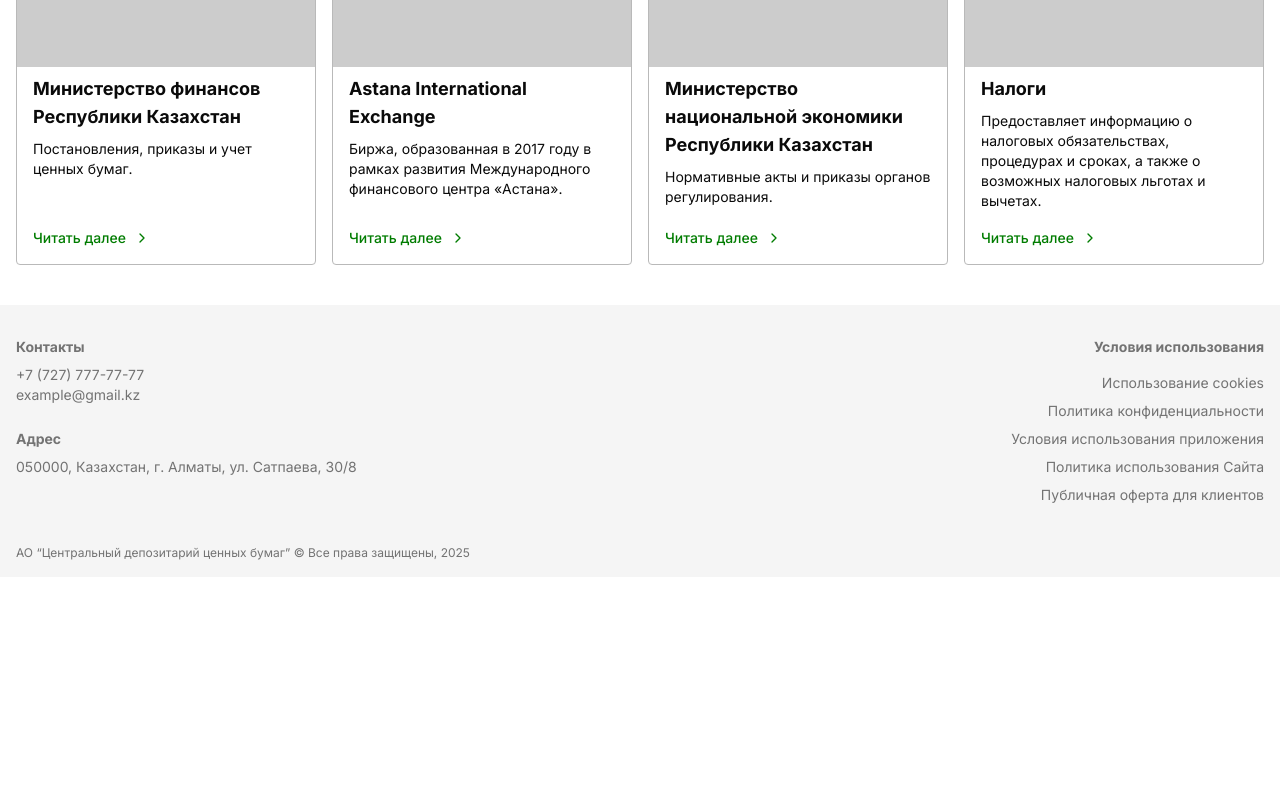
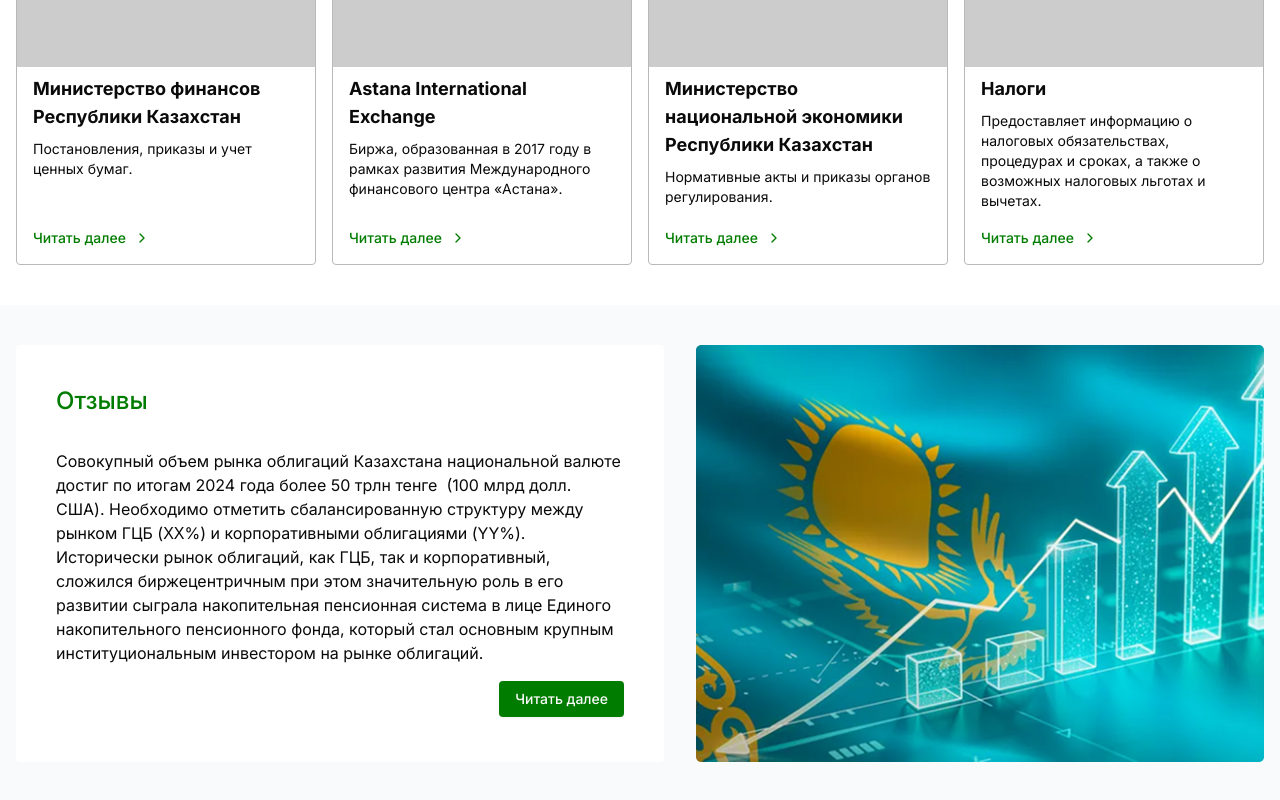
Before and after one commit to nurs3it/cmkz, a Next.js app: page / in a window 1280 px wide. Shown: the part 1938-2738 px from the top of the page. Before the commit the page ends 2515 px from the top, so only its background shows below. Built offline with nearby package versions, Linux system fonts and the light colour scheme.

Commit message:
Refactor Home page layout to include Container component and add Review section; update Button component styles for improved usability

```diff
--- a/src/app/page.tsx
+++ b/src/app/page.tsx
@@ -1,13 +1,18 @@
 import { Security } from "@features/security";
 import { LiveMarket } from "@features/livemarket";
 import { Regulation } from "@features/regulation";
+import { Container } from "@layout/container";
+import { Review } from "@features/review";
 
 export default function Home() {
   return (
-    <div className="container px-4 mx-auto py-10 flex flex-col gap-10">
-      <LiveMarket />
-      <Security />
-      <Regulation />
+    <div className="py-10 flex flex-col gap-10">
+      <Container className="flex flex-col gap-10 px-4">
+        <LiveMarket />
+        <Security />
+        <Regulation />
+      </Container>
+      <Review />
     </div>
   );
 }
--- /dev/null
+++ b/src/components/features/review/index.tsx
@@ -0,0 +1,39 @@
+import { GroupedLayout } from "@layout/grouped";
+import { Card } from "@/components/ui/card";
+import { Container } from "@layout/container";
+import { Button } from "@ui/button";
+import Image from "next/image";
+
+export function Review() {
+  return (
+    <div className="bg-slate-50 py-10">
+      <Container className="flex gap-8 px-4 flex-col lg:flex-row">
+        <Card className="flex-1 shadow-none p-8 lg:p-10 rounded border-none">
+          <GroupedLayout title="Отзывы">
+            <p className="text-base">
+              Совокупный объем рынка облигаций Казахстана национальной валюте
+              достиг по итогам 2024 года более 50 трлн тенге  (100 млрд долл.
+              США). Необходимо отметить сбалансированную структуру между рынком
+              ГЦБ (ΧΧ%) и корпоративными облигациями (YY%). Исторически рынок
+              облигаций, как ГЦБ, так и корпоративный, сложился биржецентричным
+              при этом значительную роль в его развитии сыграла накопительная
+              пенсионная система в лице Единого накопительного пенсионного
+              фонда, который стал основным крупным институциональным инвестором
+              на рынке облигаций.
+            </p>
+            <Button className="w-max ml-auto">Читать далее</Button>
+          </GroupedLayout>
+        </Card>
+        <Card className="flex-1 p-0 shadow-none rounded border-none overflow-hidden">
+          <Image
+            src="/images/banners/review.png"
+            alt="review"
+            width={1000}
+            height={1000}
+            className="w-full h-full object-cover"
+          />
+        </Card>
+      </Container>
+    </div>
+  );
+}
--- /dev/null
+++ b/src/components/layout/container.tsx
@@ -0,0 +1,10 @@
+import { cn } from "@lib/utils";
+
+interface ContainerProps {
+  children: React.ReactNode;
+  className?: string;
+}
+
+export function Container({ children, className }: ContainerProps) {
+  return <div className={cn("container mx-auto", className)}>{children}</div>;
+}
--- a/src/components/ui/button.tsx
+++ b/src/components/ui/button.tsx
@@ -5,7 +5,7 @@
 import { cn } from "@/lib/utils";
 
 const buttonVariants = cva(
-  "inline-flex items-center justify-center gap-2 whitespace-nowrap rounded-md text-sm font-medium transition-all disabled:pointer-events-none disabled:opacity-50 [&_svg]:pointer-events-none [&_svg:not([class*='size-'])]:size-4 shrink-0 [&_svg]:shrink-0 outline-none focus-visible:border-ring focus-visible:ring-ring/50 focus-visible:ring-[3px] aria-invalid:ring-destructive/20 dark:aria-invalid:ring-destructive/40 aria-invalid:border-destructive",
+  "inline-flex items-center justify-center gap-2 whitespace-nowrap rounded text-sm font-medium transition-all disabled:pointer-events-none disabled:opacity-50 [&_svg]:pointer-events-none [&_svg:not([class*='size-'])]:size-4 shrink-0 [&_svg]:shrink-0 outline-none focus-visible:border-ring focus-visible:ring-ring/50 focus-visible:ring-[3px] aria-invalid:ring-destructive/20 dark:aria-invalid:ring-destructive/40 aria-invalid:border-destructive",
   {
     variants: {
       variant: {
@@ -50,7 +50,10 @@
   return (
     <Comp
       data-slot="button"
-      className={cn(buttonVariants({ variant, size, className }))}
+      className={cn(
+        buttonVariants({ variant, size, className }),
+        "cursor-pointer",
+      )}
       {...props}
     />
   );
```
Also changed, not shown: public/images/banners/review.png (added).
